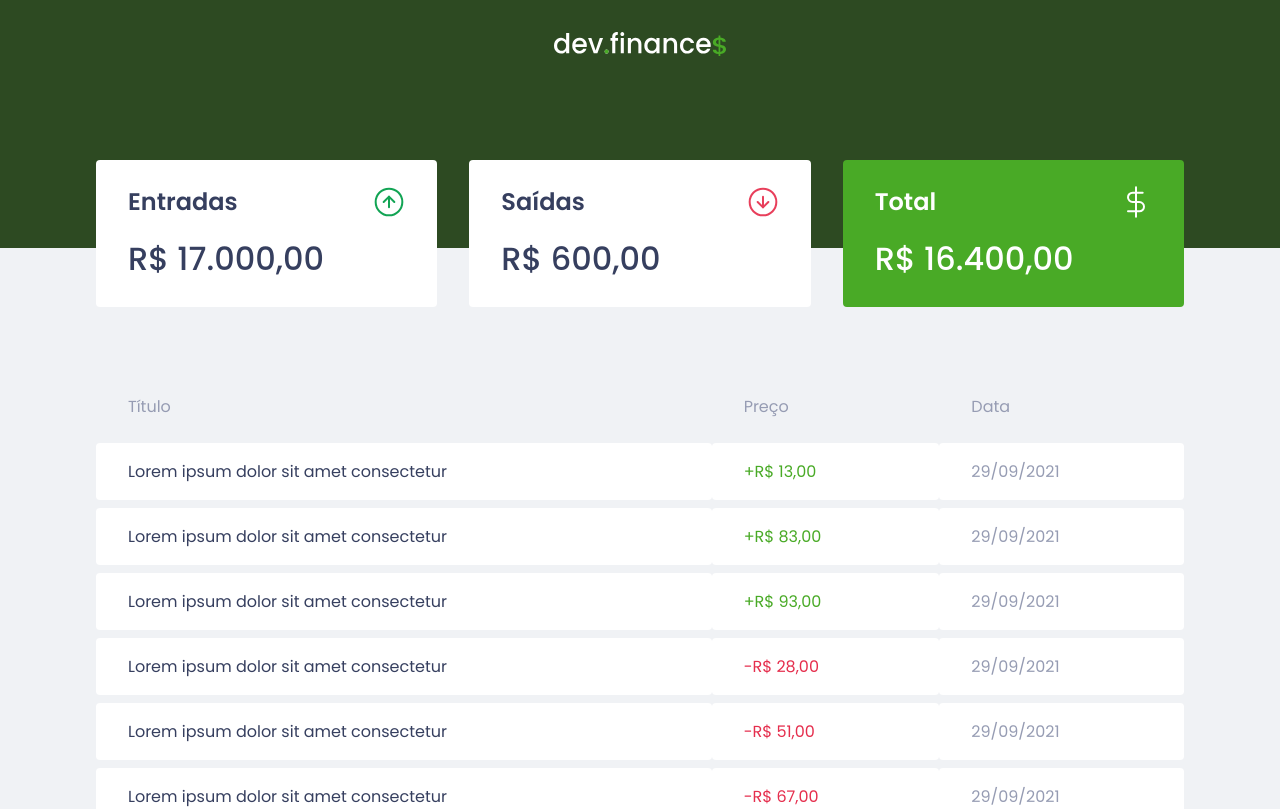
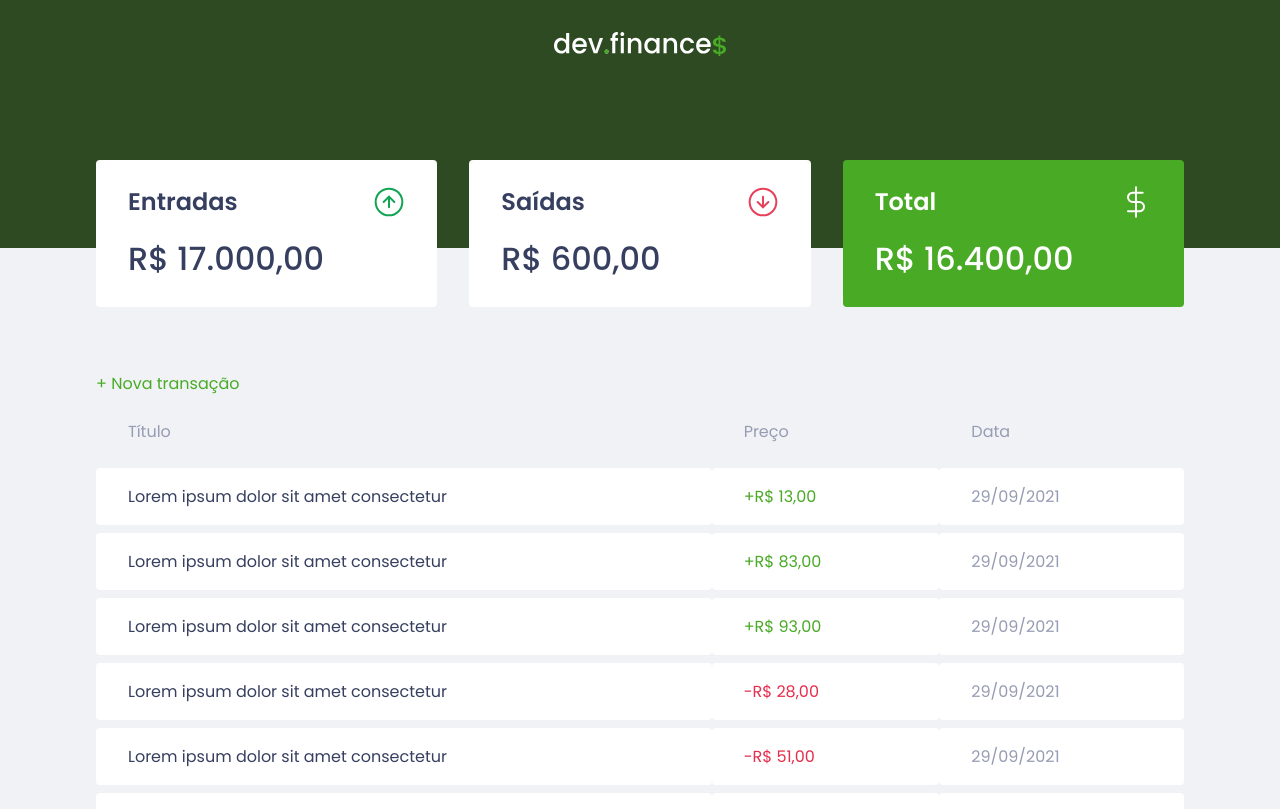
Before and after one commit to joaobispo2077/dev-finances, a Vue app: page / in a window 1280 px wide. Shown: the top 809 px of the page. Built offline with nearby package versions, Linux system fonts and the light colour scheme.

Commit message:
feat: add new transaction button

```diff
--- a/src/components/TransactionTable/index.vue
+++ b/src/components/TransactionTable/index.vue
@@ -1,5 +1,7 @@
 <template>
   <div class="table-container">
+    <button class="btn-new-transaction" type="button">+ Nova transação</button>
+
     <table class="transaction-table">
       <thead>
         <tr>
@@ -57,6 +59,15 @@ export default defineComponent({
 
   overflow: scroll;
   overflow-y: hidden;
+
+  .btn-new-transaction {
+    font-size: 1rem;
+
+    color: var(--green-light);
+    background: transparent;
+    border: 0;
+  }
+
   .transaction-table {
     width: 100%;
     border-spacing: 0 0.5rem;
```
Also changed, not shown: src/components/HelloWorld.vue (deleted, +0 -34 lines).
